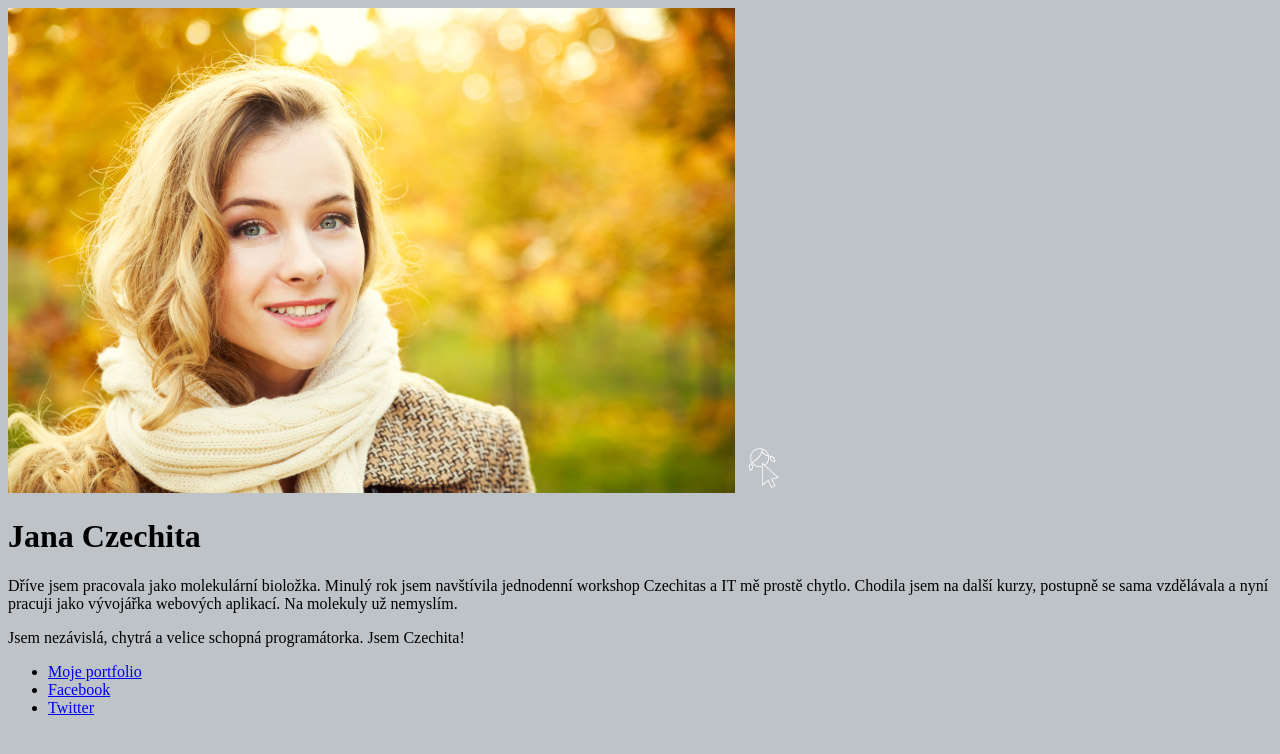
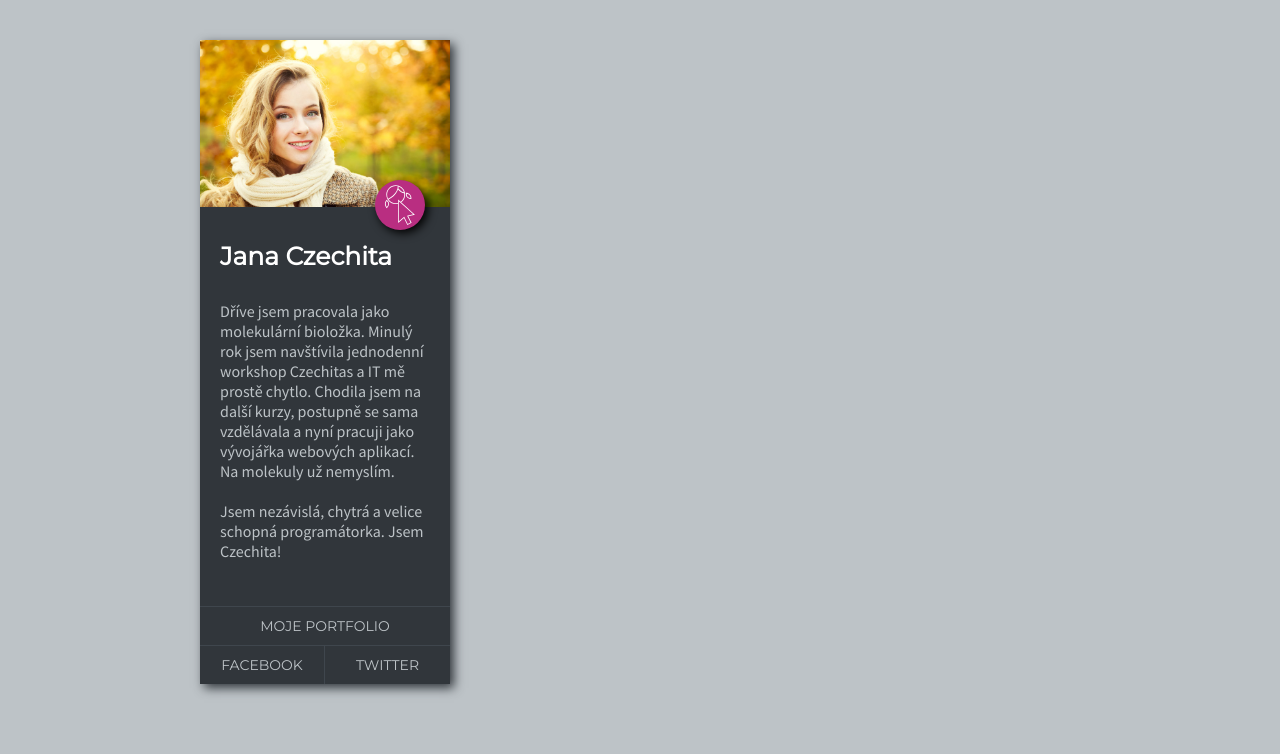
Before and after one commit to tvorimweb-2020-praha-jaro/projekt02-profil-AliStu, a plain HTML site: page index.html in a window 1280 px wide. Drawn offline with Linux system fonts and the light colour scheme.

Commit message:
Projekt 1, hotový

```diff
--- a/index.html
+++ b/index.html
@@ -4,8 +4,10 @@
         <meta charset="utf-8">
         <meta name="viewport" content="width=device-width, initial-scale=1">
         <title>Profil: Jana Czechita</title>
+        <link href="https://fonts.googleapis.com/css?family=Montserrat|Source+Sans+Pro&display=swap" rel="stylesheet">
         <link rel="stylesheet" type="text/css" href="style.css">
     </head>
+
     <body>
 
         <div class="profil">
--- a/style.css
+++ b/style.css
@@ -16,4 +16,110 @@ html { box-sizing: border-box; }
 
 body {
     background-color: #bdc3c7;
+    width: 250px;
+    margin: 40px 200px;
 }
+
+h1 {
+    font-family: 'Montserrat';
+    color: white;
+    font-size: 25px;
+    padding: 0;
+    margin: 30px 20px;
+}
+
+p {
+    font-family: 'Source Sans Pro';
+    padding: 0;
+    margin: 20px;
+}
+
+.hlavicka {
+    position: relative;
+}
+
+.profil {
+    background-color: #31363b;
+    text-align: left;
+    box-shadow: 4px 4px 10px #31363b;
+}
+
+
+.obsah {
+    background-color: #31363b;
+    color: #bdc3c7;
+    padding: 0%;
+}
+
+.foto {
+    width: 250px;
+    padding: 0%;
+    margin: 0%;
+    position: relative;
+}
+
+.logo {
+    position: absolute;
+    left: 175px;
+    top: 140px;
+    background-color: #b92e81;
+    border-radius: 50%;
+    box-shadow: 3px 3px 10px black;
+}
+
+.odkazy {
+    background-color: #31363b;
+    padding: 0%;
+    margin: 25px 0 0 0;
+    text-transform: uppercase;
+    line-height: 2;
+    font-size: 14px;
+    display: inline-block;
+}
+
+.portfolio {
+    background-color: #31363b;
+    display: inline-block;
+    text-align: center;
+    width: 250px;
+    margin: 0%;
+    border-top: 1px solid #3f464d;
+}
+
+.facebook,
+.twitter {
+    background-color: #31363b;
+    display: inline-block;
+    text-align: center;
+    width: 50%;
+    border-top: 1px solid #3f464d;
+}
+
+.facebook {
+    border-right: 1px solid #3f464d;
+}
+
+.portfolio a,
+.facebook a,
+.twitter a {
+    display: block;
+    padding: 5px 10px;
+    font-family: 'Montserrat';
+    color: #bdc3c7;
+    text-decoration: none;
+}
+
+.twitter a:hover {
+    background-color: #1da1f2;
+}
+
+.facebook a:hover {
+    background-color: #3b5998;
+}
+
+.portfolio a:hover {
+    background-color: #e74c3c;
+}
+
+
+/* positin - relative - hlavicka, logo - absolute */
```
